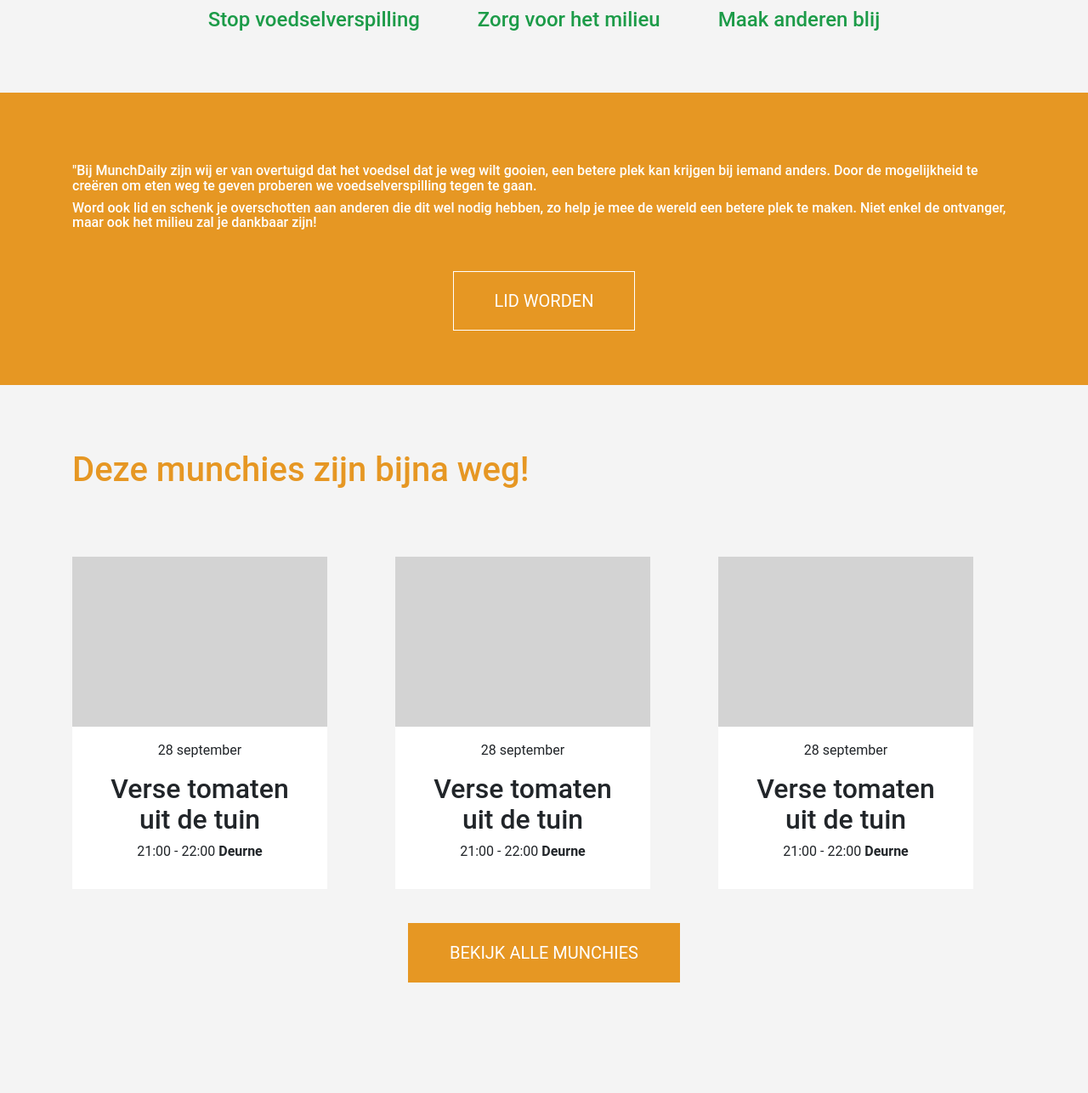
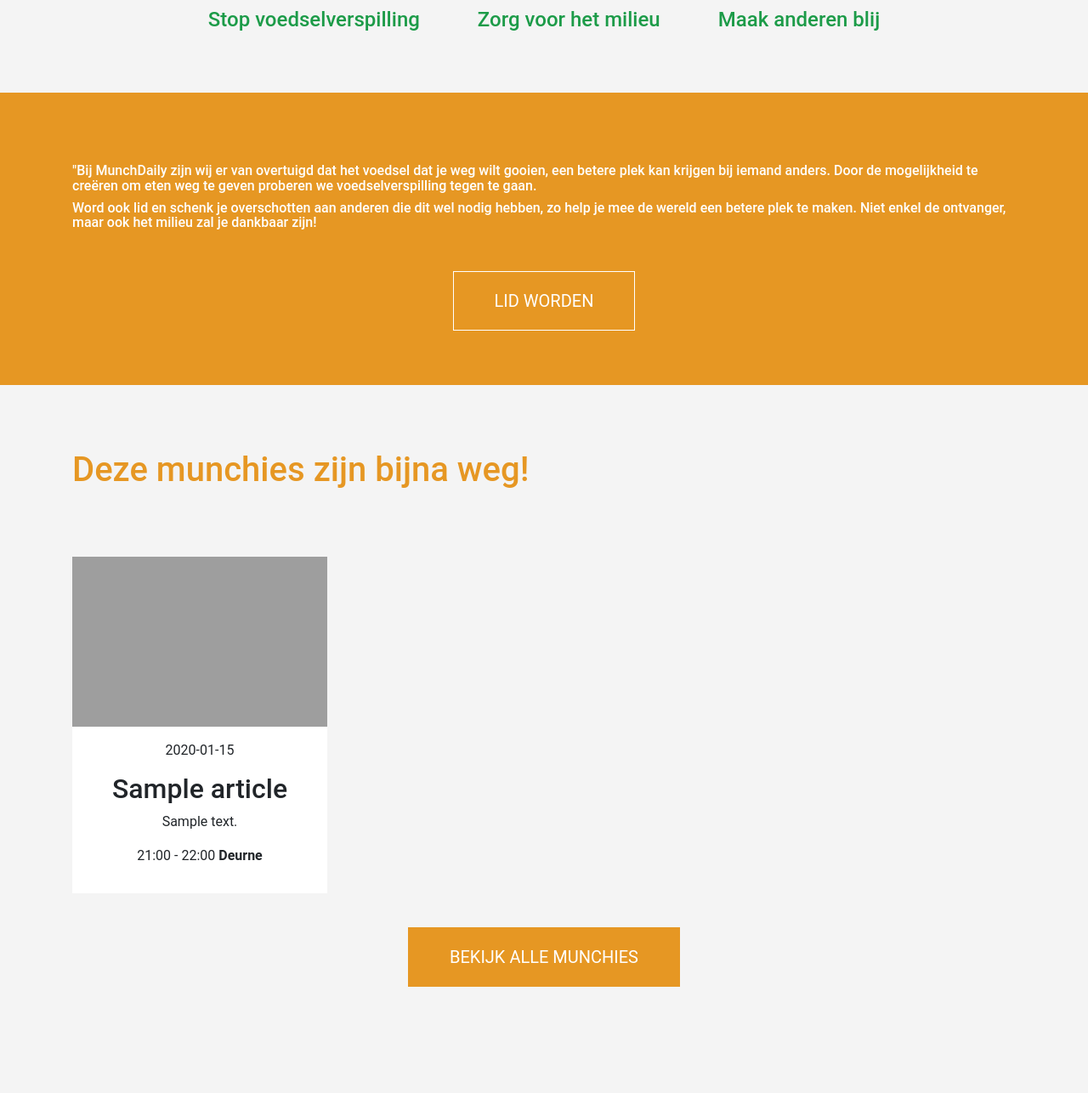
Before and after one commit to manarkbyeh/project-md, a Laravel app: page / in a window 1280 px wide. Shown: the part 650-1936 px from the top of the page at 85% size. Run offline with Laravel 8, Linux system fonts and the light colour scheme; a user stored in the database is signed in; tables that the repository leaves empty hold one stand-in row (values such as "Sample post"); settings files or empty folders that the repository lacks are supplied; some libraries are stand-ins or nearby versions; grey boxes are pictures that could not be loaded.

Commit message:
homepage artikel weergave

```diff
--- a/project-md/app/Http/Controllers/HomeController.php
+++ b/project-md/app/Http/Controllers/HomeController.php
@@ -2,6 +2,8 @@
 
 namespace App\Http\Controllers;
 
+use App\Article;
+use App\Category;
 use Illuminate\Http\Request;
 
 class HomeController extends Controller
@@ -25,5 +27,10 @@ class HomeController extends Controller
     {
 
 
+        $articles = Article::all();
+
+        $categories = Category::all();
+        return view('welcome')->withArticles($articles)->withCategories($categories);
+
     }
 }
--- a/project-md/public/css/custom.css
+++ b/project-md/public/css/custom.css
@@ -29,10 +29,11 @@ h1{
 .artikel{
     width:300px;
 }
-.foto{
+
+.foto img{
     width:300px;
     height:200px;
-    background-color:lightgray;
+
 }
 
 
--- a/project-md/resources/views/welcome.blade.php
+++ b/project-md/resources/views/welcome.blade.php
@@ -62,42 +62,35 @@
 
 
 
+
+
+
+
     <section id="vandaag">
         <div class="container">
             <h1 class="orange" id="search">Deze munchies zijn bijna weg!</h1>
             <!-- Example row of columns -->
 
             <div class="row">
+
+                @foreach($articles as $article)
                 <div class="col-md-4">
                     <div class="artikel">
-                        <div class="foto"></div>
+                        <div class="foto">
+                            <img src="{{url('/images/'.$article->pic)}}" alt="munchie">
+
+                        </div>
                         <div class="artikel-content">
-                            <p class="datum">28 september</p>
-                            <h2>Verse tomaten uit de tuin</h2>
+                            <p class="datum">{{$article->datum}}</p>
+                            <h2>{{$article->title}}</h2>
+                            <p>{{strip_tags($article->text)}}</p>
                             <p class="datum_locatie">21:00 - 22:00 <strong>Deurne</strong></p>
                         </div>
                     </div>
                 </div>
-                <div class="col-md-4">
-                    <div class="artikel">
-                        <div class="foto"></div>
-                        <div class="artikel-content">
-                            <p class="datum">28 september</p>
-                            <h2>Verse tomaten uit de tuin</h2>
-                            <p class="datum_locatie">21:00 - 22:00 <strong>Deurne</strong></p>
-                        </div>
-                    </div>
-                </div>
-                <div class="col-md-4">
-                    <div class="artikel">
-                        <div class="foto"></div>
-                        <div class="artikel-content">
-                            <p class="datum">28 september</p>
-                            <h2>Verse tomaten uit de tuin</h2>
-                            <p class="datum_locatie">21:00 - 22:00 <strong>Deurne</strong></p>
-                        </div>
-                    </div>
-                </div>
+                @endforeach
+
+
 
 
             </div>
--- a/project-md/routes/web.php
+++ b/project-md/routes/web.php
@@ -10,10 +10,12 @@
 | contains the "web" middleware group. Now create something great!
 |
 */
-Route::get('/', function () {
+/*Route::get('/', function () {
 
     return view('welcome');
-});
+});*/
+
+Route::get('/','HomeController@index')->name('home.index');
 
 
 Route::resource('/article', 'articlesController');
```
